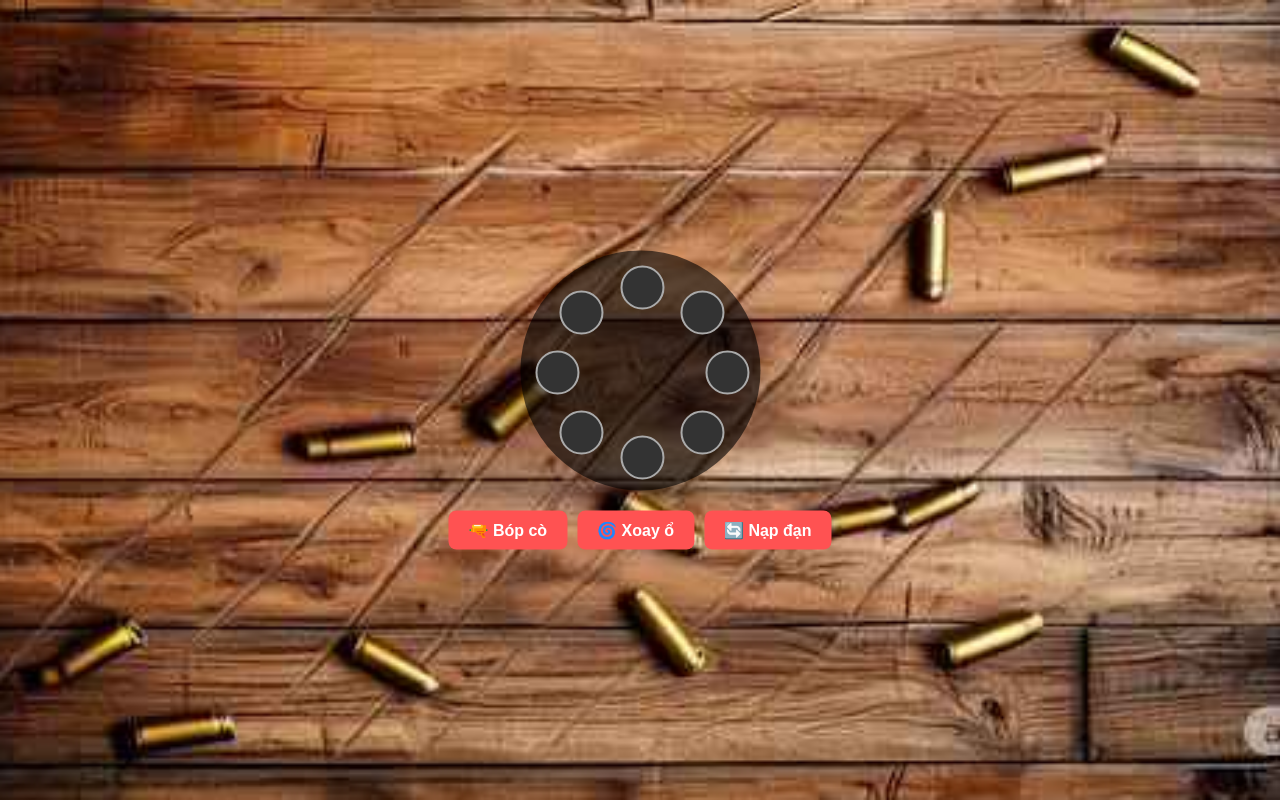
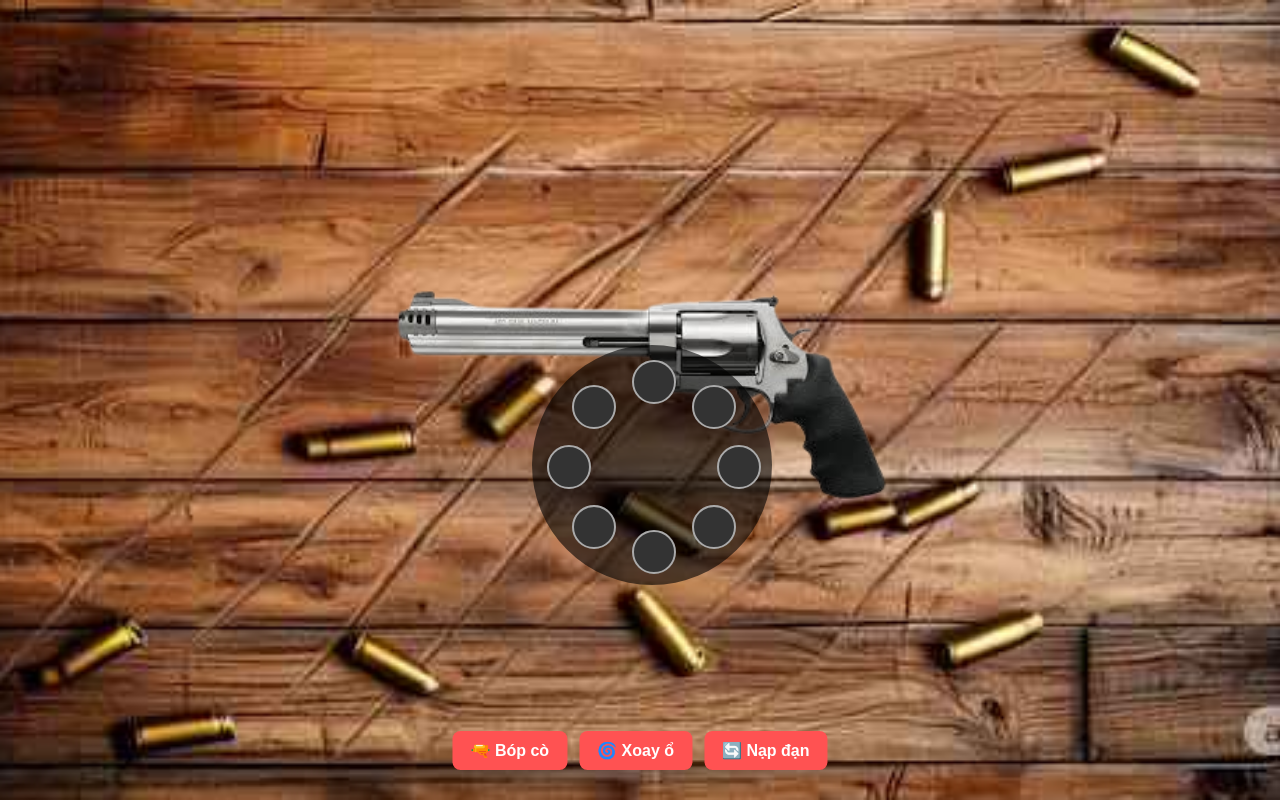
Before and after one commit to ptd369/co-quay-8-o, a plain HTML site: page index.html in a window 1280 px wide. Drawn offline with Linux system fonts and the light colour scheme.

Commit message:
Update index.html

```diff
--- a/index.html
+++ b/index.html
@@ -3,7 +3,7 @@
 <head>
   <meta charset="UTF-8" />
   <meta name="viewport" content="width=device-width, initial-scale=1.0"/>
-  <title>Revolver - Súng ổ quay</title>
+  <title>Súng ổ quay - Revolver</title>
   <style>
     body {
       margin: 0;
@@ -13,20 +13,29 @@
       overflow: hidden;
     }
     .container {
-      position: absolute;
-      top: 50%;
-      left: 50%;
-      transform: translate(-50%, -50%);
+      position: relative;
+      width: 100vw;
+      height: 100vh;
       display: flex;
-      flex-direction: column;
+      justify-content: center;
       align-items: center;
     }
+    .gun-container {
+      position: relative;
+    }
+    .gun-img {
+      width: 500px;
+      pointer-events: none;
+    }
     .cylinder {
-      position: relative;
+      position: absolute;
+      top: 58px;  /* tùy chỉnh nếu cần */
+      left: 142px;
       width: 240px;
       height: 240px;
       border-radius: 50%;
       background-color: rgba(0, 0, 0, 0.6);
+      pointer-events: auto;
     }
     .chamber {
       position: absolute;
@@ -35,18 +44,20 @@
       background: #333;
       border: 2px solid #aaa;
       border-radius: 50%;
-      transition: 0.2s;
     }
     .chamber.loaded {
       background: red;
     }
     .controls {
-      margin-top: 20px;
+      position: absolute;
+      bottom: 30px;
+      left: 50%;
+      transform: translateX(-50%);
       display: flex;
-      gap: 10px;
+      gap: 12px;
     }
     button {
-      padding: 10px 20px;
+      padding: 10px 18px;
       font-size: 16px;
       font-weight: bold;
       border: none;
@@ -59,7 +70,10 @@
 </head>
 <body>
   <div class="container">
-    <div class="cylinder" id="cylinder"></div>
+    <div class="gun-container">
+      <img src="assets/gun.png" class="gun-img" alt="Súng">
+      <div class="cylinder" id="cylinder"></div>
+    </div>
     <div class="controls">
       <button onclick="fire()">🔫 Bóp cò</button>
       <button onclick="spin()">🌀 Xoay ổ</button>
@@ -84,7 +98,6 @@
       const radius = 85;
 
       for (let i = 0; i < totalChambers; i++) {
-        // Đặt chambers[0] ở trên cùng
         const angle = ((i * 360 / totalChambers) - 90) * Math.PI / 180;
         const x = center + radius * Math.cos(angle);
         const y = center + radius * Math.sin(angle);
@@ -109,7 +122,6 @@
       } else {
         document.getElementById("sfx-click").play();
       }
-      // Xoay đúng chiều kim đồng hồ (cuối lên đầu)
       chambers.unshift(chambers.pop());
       renderCylinder();
     }
```
